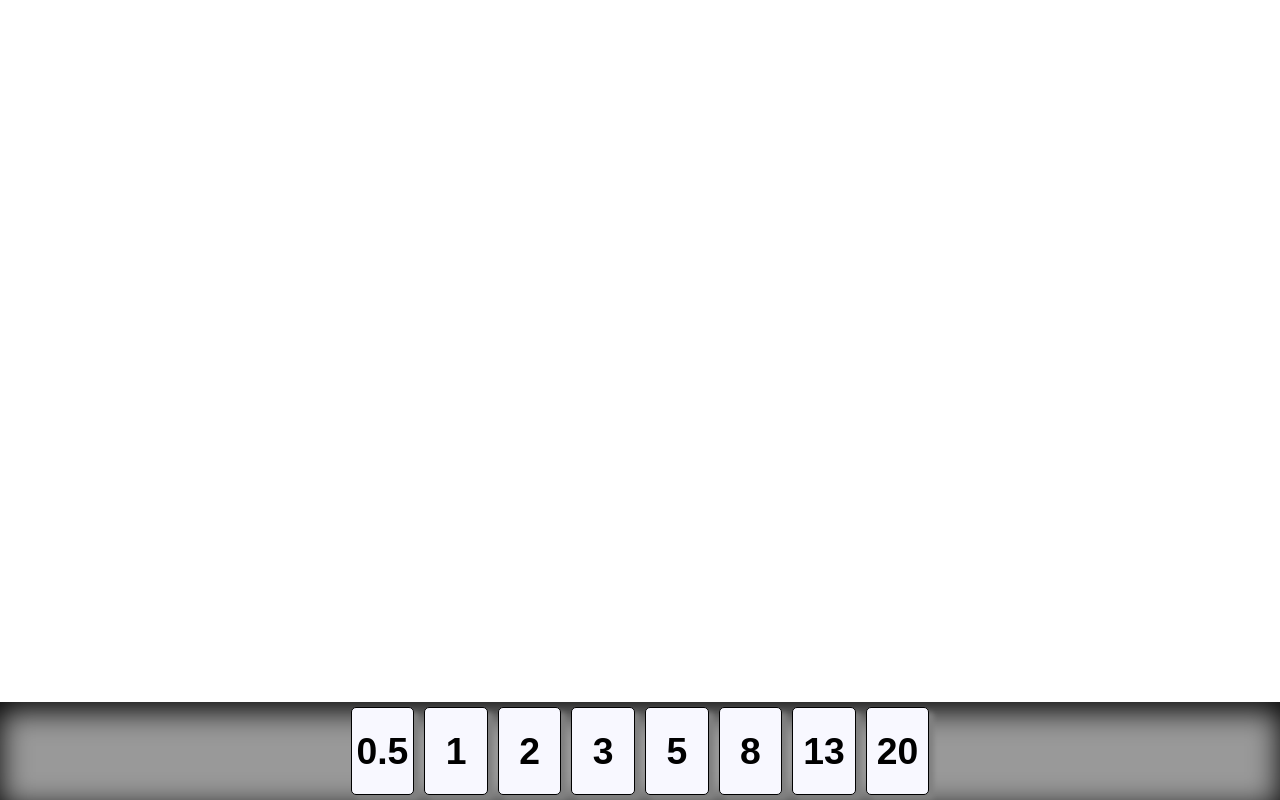
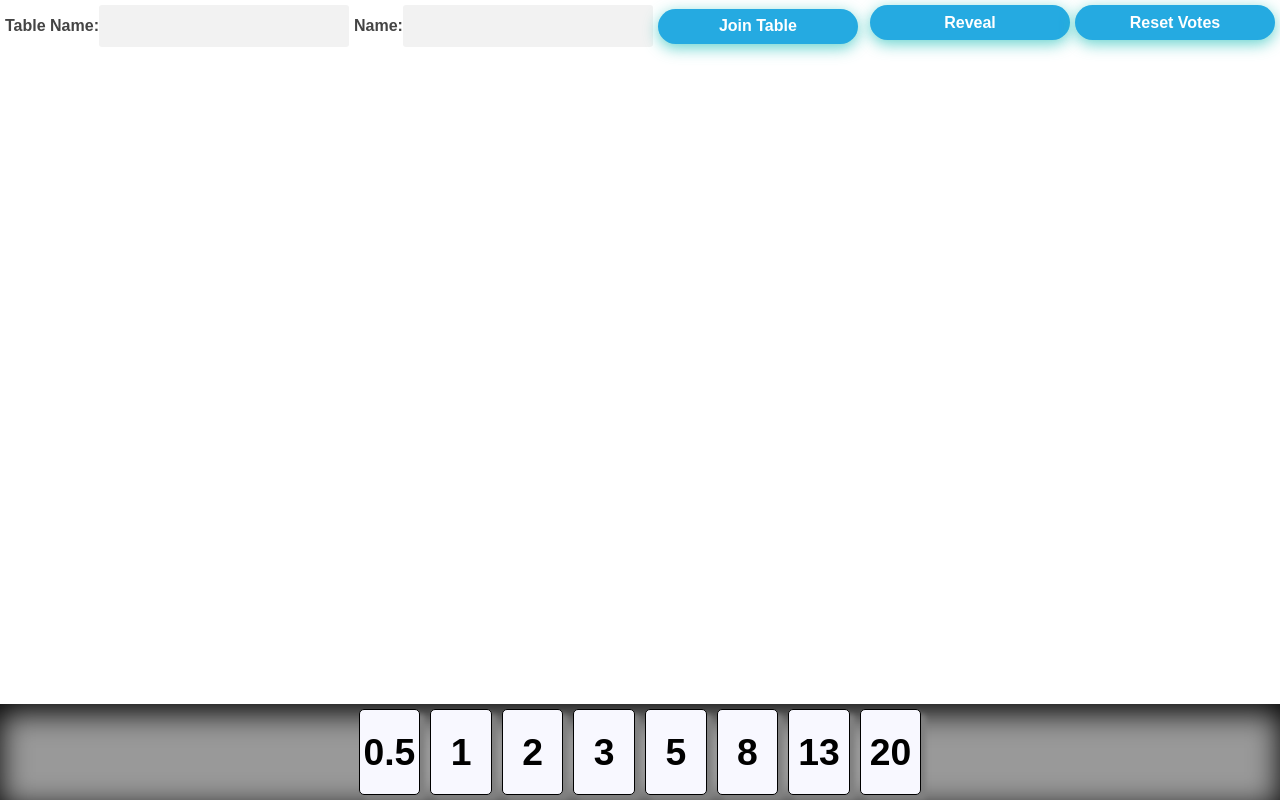
Before and after one commit to Zuul86/planningpoker, a React (Vite) app in the folder web/planning-poker-app/: page / in a window 1280 px wide. Built offline with nearby package versions, Linux system fonts and the light colour scheme; no server answers.

Commit message:
Action bar (#2)
* action bar layout

* Add jointable functionality

```diff
--- a/web/planning-poker-app/src/App.css
+++ b/web/planning-poker-app/src/App.css
@@ -1,3 +1,9 @@
+* {
+  -webkit-box-sizing: border-box;
+  -moz-box-sizing: border-box;
+  box-sizing: border-box;
+}
+
 body {
   margin: 0;
   display: flex;
@@ -6,7 +12,74 @@ body {
   min-height: 100vh;
 }
 
-.bottom{
+.top {
+  display: flex;
+  justify-content: space-between;
+  position: fixed;
+  top: 0;
+  width: 100%;
+}
+
+.top div {
+  padding: 5px 5px 5px 0;
+}
+
+.top div button,
+label {
+  margin-left: 5px;
+}
+
+button {
+  width: 200px;
+  font-size: 16px;
+  font-weight: 600;
+  color: #fff;
+  cursor: pointer;
+  height: 35px;
+  text-align: center;
+  border: none;
+
+  border-radius: 50px;
+  -moz-transition: all .4s ease-in-out;
+  -o-transition: all .4s ease-in-out;
+  -webkit-transition: all .4s ease-in-out;
+  transition: all .4s ease-in-out;
+
+  background-color: #25aae1;
+  box-shadow: 0 4px 15px 0 rgba(49, 196, 190, 0.75);
+}
+
+button:hover {
+  background-color: #2528e1;
+  -moz-transition: all .4s ease-in-out;
+  -o-transition: all .4s ease-in-out;
+  -webkit-transition: all .4s ease-in-out;
+  transition: all .4s ease-in-out;
+}
+
+input {
+  border: none;
+  -webkit-appearance: none;
+  -ms-appearance: none;
+  -moz-appearance: none;
+  appearance: none;
+  background: #f2f2f2;
+  padding: 12px;
+  border-radius: 3px;
+  width: 250px;
+  font-size: 16px;
+  font-weight: 600;
+  font-family: Arial, Helvetica, sans-serif;
+}
+
+label{
+  font-size: 16px;
+  font-weight: 600;
+  font-family: Arial, Helvetica, sans-serif;
+  color: rgb(68, 68, 68);
+}
+
+.bottom {
   position: fixed;
   bottom: 0;
   width: 100%;
@@ -25,7 +98,7 @@ body {
     font-size: 28pt;
   }
 
-      .card > span.badge {
+  .card>span.badge {
     font-size: 20pt;
     background: green;
     border: thin black solid;
@@ -46,7 +119,7 @@ body {
     font-size: 24pt;
   }
 
-      .card > span.badge {
+  .card>span.badge {
     font-size: 16pt;
     background: green;
     border: thin black solid;
@@ -60,6 +133,8 @@ body {
 
 .container {
   margin-top: 15px;
+  display: flex;
+  flex-direction: column;
 }
 
 .card {
@@ -79,7 +154,7 @@ body {
   transition: background-color .25s, transform .25s;
 }
 
-  .card > span {
+.card>span {
   position: absolute;
   bottom: -10px;
   right: -10px;
--- a/web/planning-poker-app/src/App.tsx
+++ b/web/planning-poker-app/src/App.tsx
@@ -1,15 +1,42 @@
+import { useState } from 'react'
 import './App.css'
 import MyCards from './components/MyCards/MyCards'
 
 function App() {
+
+  const [tableName, setTableName] = useState('');
+  const [userName, setUserName] = useState('');
+
+  const mySocket = new WebSocket("wss://733l6u90dc.execute-api.us-west-2.amazonaws.com/dev");
+
+  function joinTable() {
+    const myAction = {
+      action: 'jointable',
+      tableName: tableName,
+      userName: userName
+    }
+    mySocket.send(JSON.stringify(myAction));
+  }
+
   return (
-    <div>
+    <div className='container'>
+      <div className='top'>
+        <div>
+          <label>Table Name:<input name='tableName' type='text' onChange={(e) => setTableName(e.target.value)} /></label>
+          <label>Name:<input name='userName' type='text' onChange={(e) => setUserName(e.target.value)} /></label>
+          <button type='button' onClick={joinTable}>Join Table</button>
+        </div>
+        <div>
+          <button type='button'>Reveal</button>
+          <button type='button'>Reset Votes</button>
+        </div>
+      </div>
       <div></div>
       <div className='bottom'>
         <MyCards></MyCards>
       </div>
     </div>
-  )
+  );
 }
 
 export default App
```
Lines whose indentation alone changed are shown as unchanged.
